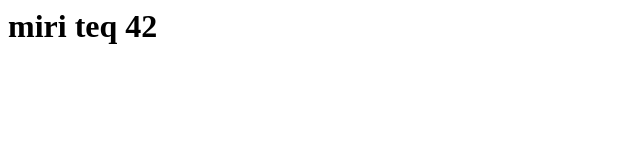
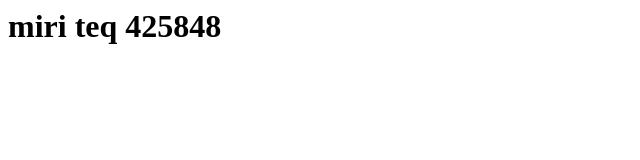
Before and after one commit to antotunechi/apacheazure, a plain HTML site: page index.html in a window 1280 px wide. Shown: the whole page, without its empty margins (0-640 px from the left). Drawn offline with Linux system fonts and the light colour scheme.

Commit message:
Update index.html

```diff
--- a/index.html
+++ b/index.html
@@ -1,4 +1,4 @@
 <html>
-<h1> miri teq 42 </h1>
+<h1> miri teq 425848 </h1>
 
 </html>
```
